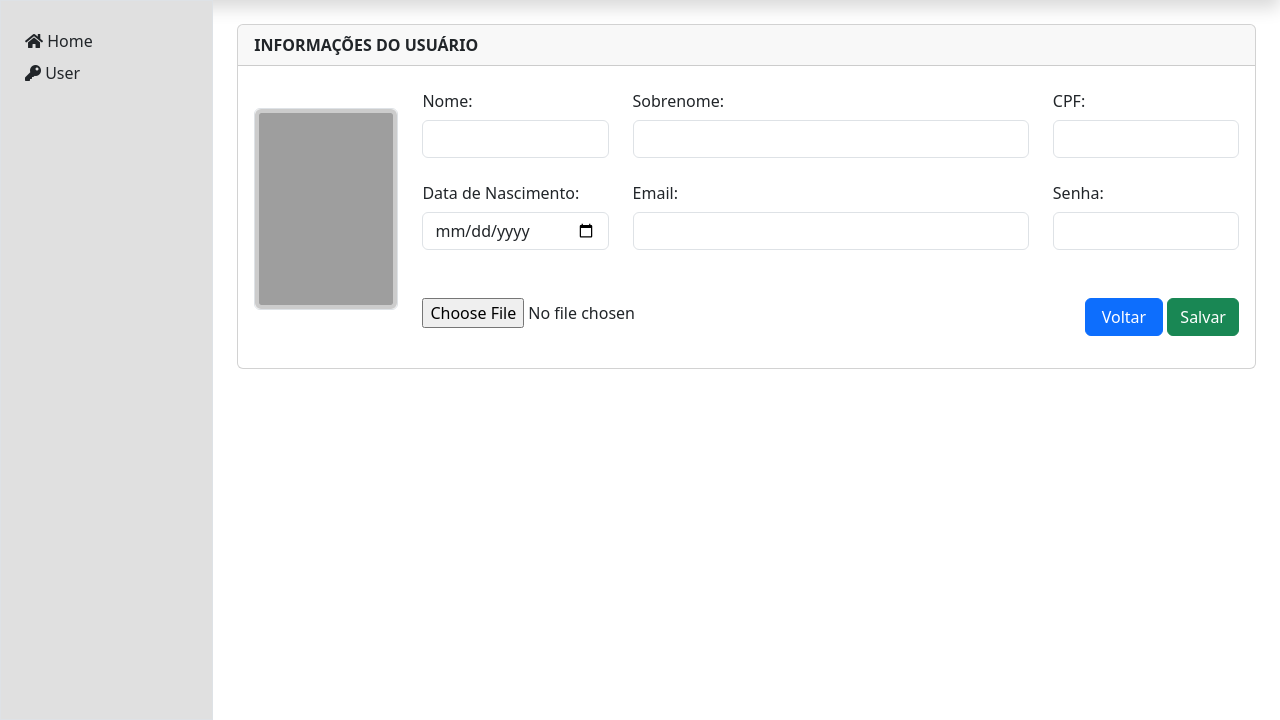
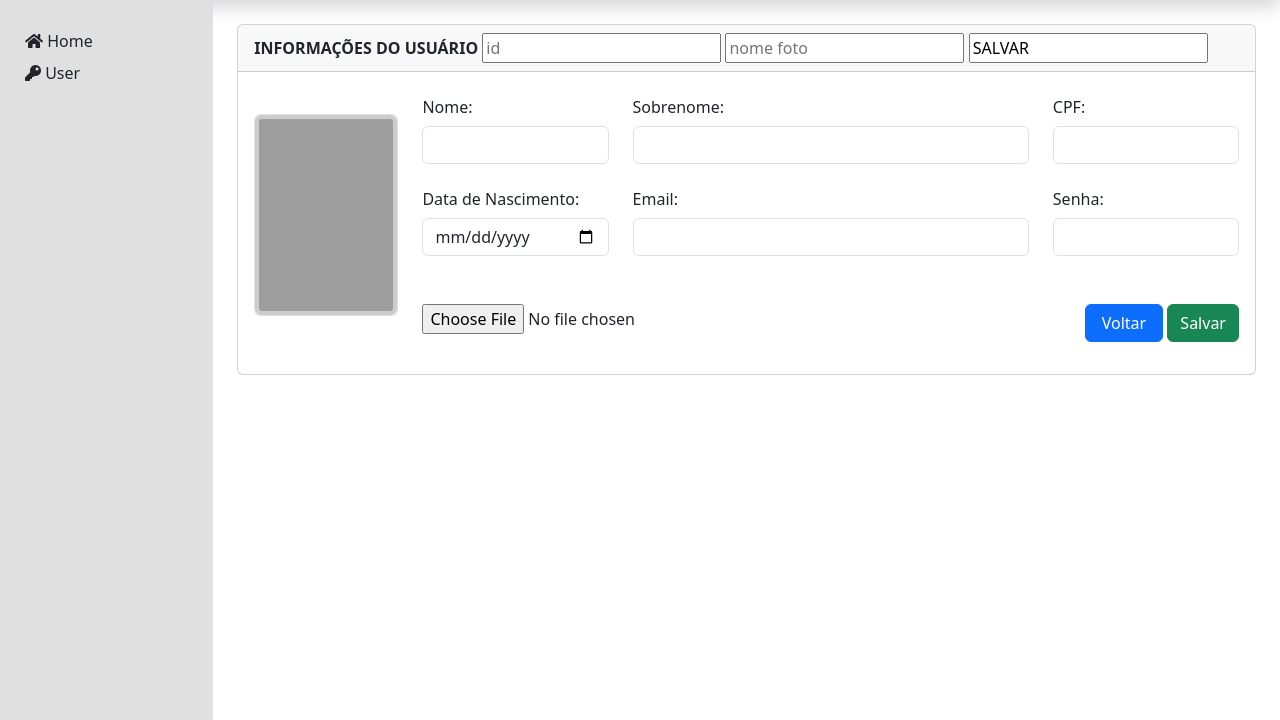
Before and after one commit to abdera2004/Trabalho-pw2, a PHP site: page /area-admin/user/register.php in a window 1280 px wide. Shown: the part 80-800 px from the top of the page. Run offline with PHP 8.4, Linux system fonts and the light colour scheme; some libraries are stand-ins or nearby versions; grey boxes are pictures that could not be loaded.

Commit message:
arrumando imagem

```diff
--- a/area-admin/user/index.php
+++ b/area-admin/user/index.php
@@ -93,7 +93,7 @@
           <form action="process.php" method="post">
             <input type="hidden" class="form-control" id="idDeletar" name="idDeletar" type="text">
             <input type="hidden" class="form-control" value="DELETE" name="acao" type="text">
-            <p>Tem certeza que deseja excluir o item selcionado?
+            <p>Tem certeza que deseja excluir o item selcionado?</p>
             <div class=" text-end">
               <button type="button" class="btn btn-primary" data-bs-dismiss="modal">Não</button>
               <button type="submit" class="btn btn-warning ms-3">Sim </button>
--- a/area-admin/user/register.php
+++ b/area-admin/user/register.php
@@ -52,9 +52,9 @@
           <form method="post" action="process.php" enctype="multipart/form-data" class="needs-validation" novalidate>
             <div class="card-header">
               <strong>INFORMAÇÕES DO USUÁRIO</strong>
-              <input type="hidden" name="idUser" id="idUser" placeholder="id" value="<?=$id_User?>">
-              <input type="hidden" name="nomeFoto" id="nomeFoto" placeholder="nome foto" value="<?=$imagem_User?>">
-              <input type="hidden" value="<?=$id_User?'ATUALIZAR':'SALVAR'?>" name="acao" >
+              <input type="text" name="idUser" id="idUser" placeholder="id" value="<?=$id_User?>">
+              <input type="text" name="nomeFoto" id="nomeFoto" placeholder="nome foto" value="<?=$imagem_User?>">
+              <input type="text" value="<?=$id_User?'ATUALIZAR':'SALVAR'?>" name="acao" >
 
             </div>
             <div class="card-body row" style="align-items: center; justify-content: center;">
--- a/model/User.php
+++ b/model/User.php
@@ -85,7 +85,7 @@ class User{
             if($novo_nome == ""){
                 $novo_nome = md5(time()). ".jpg";
             }
-            $diretorio = "../../img/user/padrao.png";
+            $diretorio = "../../img/user/";
 
             $nomeCompleto = $diretorio.$novo_nome;
 
```
Also changed, not shown: img/user/1c6e85699aa63ec4afd73863376d3ff7.jpg (renamed from img/user/padrao.png1c6e85699aa63ec4afd73863376d3ff7.jpg), img/user/310d33124ac48db1913ccc1718dcff50.jpg (added), img/user/737b3aa2be84b2eed3f0c508e62dfcff.jpg (renamed from img/user/padrao.png737b3aa2be84b2eed3f0c508e62dfcff.jpg), img/user/7e6ae9a18ce9da1fa3a5391f9ad725f6.jpg (renamed from img/user/padrao.png7e6ae9a18ce9da1fa3a5391f9ad725f6.jpg), img/user/96e1aeff36879bdf7830a00d8237a0b8.jpg (added), img/user/9df4eeadbdb0997cfa2135b5e753e959.jpg (renamed from img/user/padrao.png9df4eeadbdb0997cfa2135b5e753e959.jpg), img/user/c3820eb50230d4b585148bd73fdd201f.jpg (renamed from img/user/padrao.pngc3820eb50230d4b585148bd73fdd201f.jpg), img/user/ccb92d91eb1dd0e570f35cf386c17cb9.jpg (renamed from img/user/padrao.pngccb92d91eb1dd0e570f35cf386c17cb9.jpg), img/user/e1fb87479b1a578340d4cd7f84bebb43.jpg (added), img/user/ec9892c9942d568fa09d8b6fcc177ec0.jpg (renamed from img/user/padrao.pngec9892c9942d568fa09d8b6fcc177ec0.jpg).
